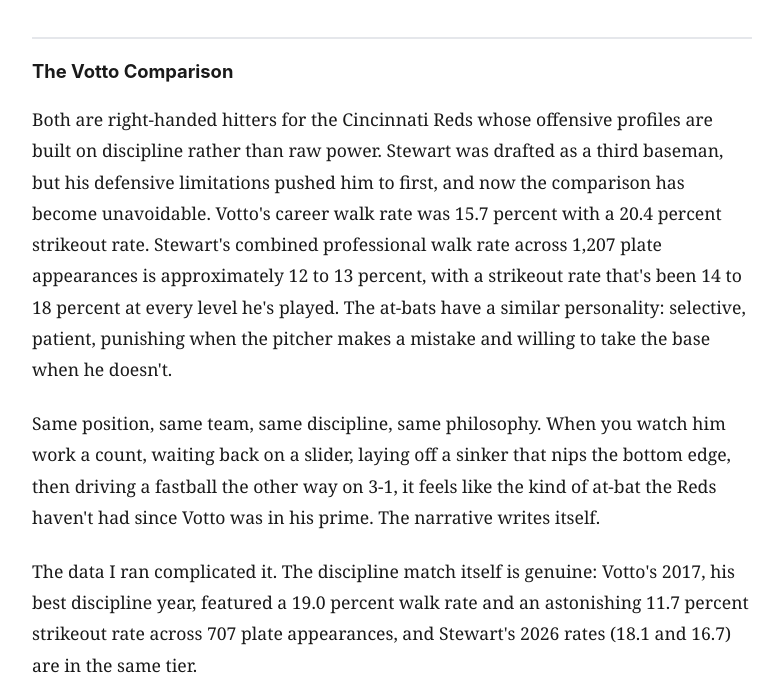
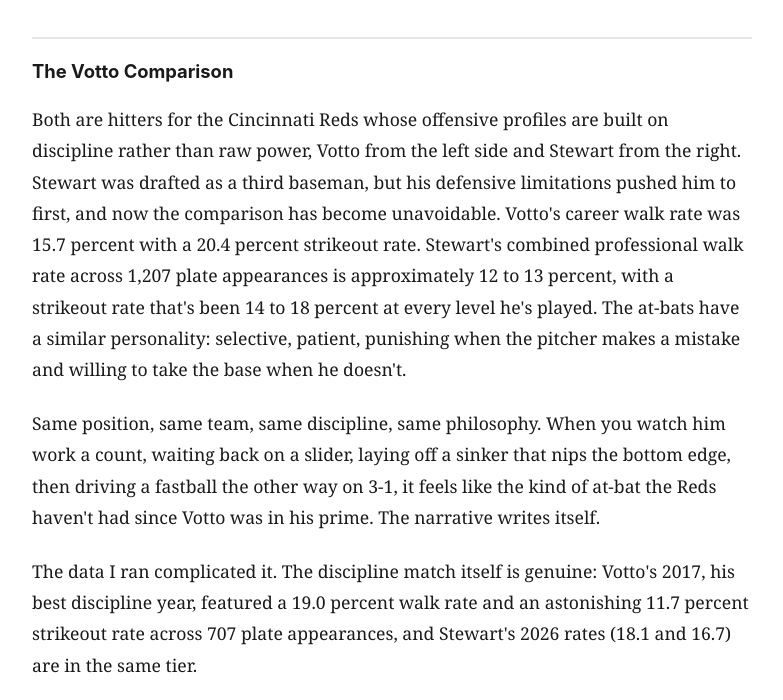
Before and after one commit to AllanBranstiter/exit-velo, an Eleventy site: page src/articles/sal-stewart-isnt-the-next-joey-votto.md in a window 1280 px wide. Shown: the part 2407-3107 px from the top of the page, without its empty margins (248-1031 px from the left). Built offline with nearby package versions, Linux system fonts and the light colour scheme; Eleventy itself is replaced by a stand-in of ours; files that its build step writes are made by us from their sources.

Commit message:
Update sal-stewart-isnt-the-next-joey-votto.md

```diff
--- a/src/articles/sal-stewart-isnt-the-next-joey-votto.md
+++ b/src/articles/sal-stewart-isnt-the-next-joey-votto.md
@@ -51,7 +51,7 @@ But Stewart's <span class="term" data-term="statcast">Statcast</span> profile do
 
 ## The Votto Comparison
 
-Both are right-handed hitters for the Cincinnati Reds whose offensive profiles are built on discipline rather than raw power. Stewart was drafted as a third baseman, but his defensive limitations pushed him to first, and now the comparison has become unavoidable. Votto's career walk rate was 15.7 percent with a 20.4 percent strikeout rate. Stewart's combined professional walk rate across 1,207 plate appearances is approximately 12 to 13 percent, with a strikeout rate that's been 14 to 18 percent at every level he's played. The at-bats have a similar personality: selective, patient, punishing when the pitcher makes a mistake and willing to take the base when he doesn't.
+Both are hitters for the Cincinnati Reds whose offensive profiles are built on discipline rather than raw power, Votto from the left side and Stewart from the right. Stewart was drafted as a third baseman, but his defensive limitations pushed him to first, and now the comparison has become unavoidable. Votto's career walk rate was 15.7 percent with a 20.4 percent strikeout rate. Stewart's combined professional walk rate across 1,207 plate appearances is approximately 12 to 13 percent, with a strikeout rate that's been 14 to 18 percent at every level he's played. The at-bats have a similar personality: selective, patient, punishing when the pitcher makes a mistake and willing to take the base when he doesn't.
 
 Same position, same team, same discipline, same philosophy. When you watch him work a count, waiting back on a slider, laying off a sinker that nips the bottom edge, then driving a fastball the other way on 3-1, it feels like the kind of at-bat the Reds haven't had since Votto was in his prime. The narrative writes itself.
 
@@ -335,3 +335,7 @@ ZiPS, Dan Szymborski's projection system, takes a longer view, projecting Stewar
 ATC says 110 wRC+. The six closest Statcast comps shown above, all from full-season samples, averaged 171, though that number reflects which seasons the algorithm surfaces, not a prediction. The gap between the projection and the profile is what makes Stewart interesting. The walk rate will close it one way or the other.
 
 Anyway, here's to hoping!
+
+---
+
+*Correction, April 16, 2026: An earlier version of this article incorrectly identified Joey Votto as a right-handed hitter. Votto batted left-handed. The text has been updated.*
```
